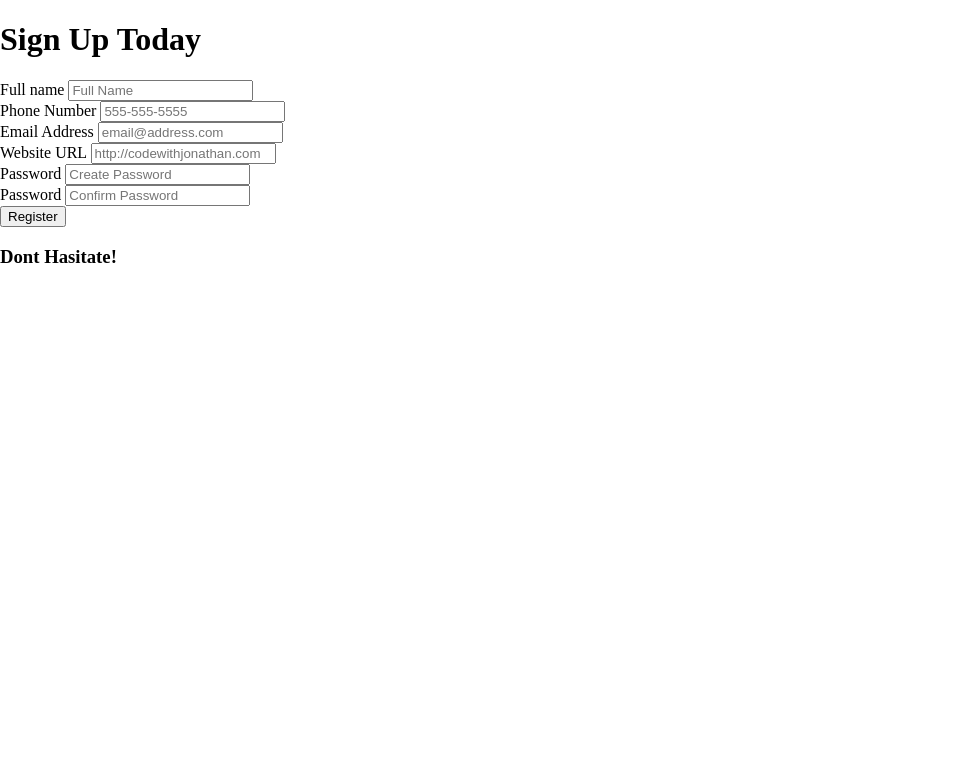
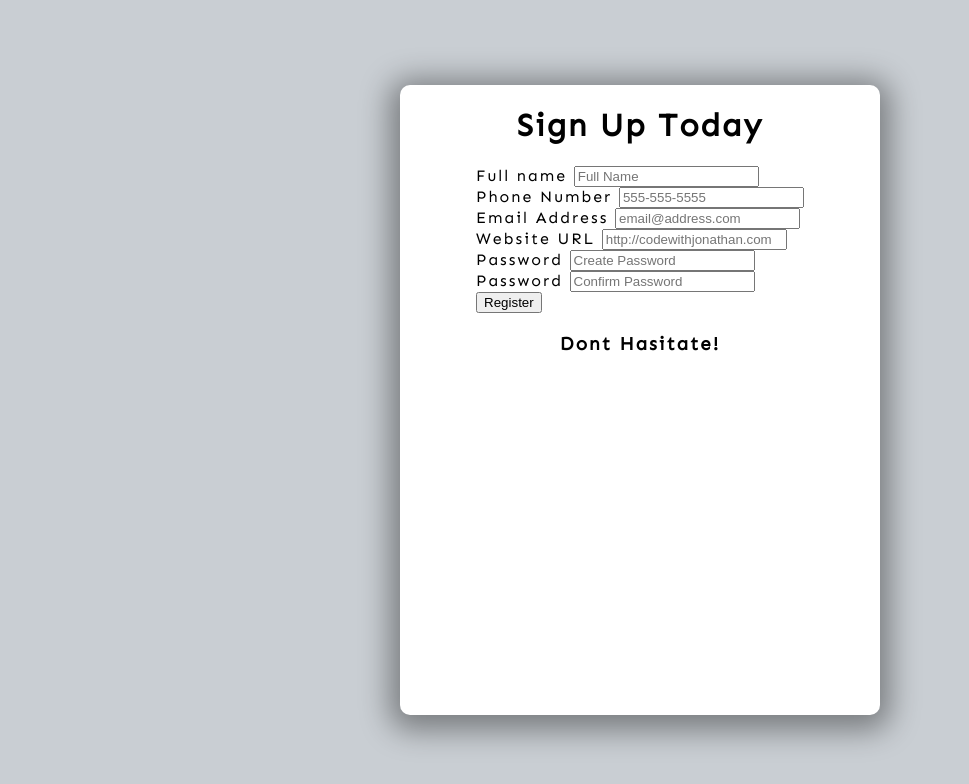
Before and after one commit to Johnjohnn/Form-Validation, a plain HTML site: page index.html in a window 1280 px wide. Shown: the whole page, without its empty margins (0-969 px from the left). Drawn offline with Linux system fonts and the light colour scheme.

Commit message:
working on styling

```diff
--- a/style.css
+++ b/style.css
@@ -1,9 +1,27 @@
-
+@import url('https://fonts.googleapis.com/css2?family=Nunito&family=Sen&display=swap');
 html {
   box-sizing: border-box;
+
 }
 
 body {
   margin: 0;
   min-height: 100vh;
+  font-family: 'Sen', sans-serif;
+  letter-spacing: 2px;
+  display: flex;
+  align-items: center;
+  justify-content: center;
+  background-color: #c9ced3;
 }
+
+.container {
+  width: 480px;
+  height: 630px;
+  background-color: white;
+  display: flex;
+  flex-direction: column;
+  align-items: center;
+  border-radius: 10px;
+  box-shadow: 0 5px 30px 10px rgba(0,0,0, 0.4);
+}
```
